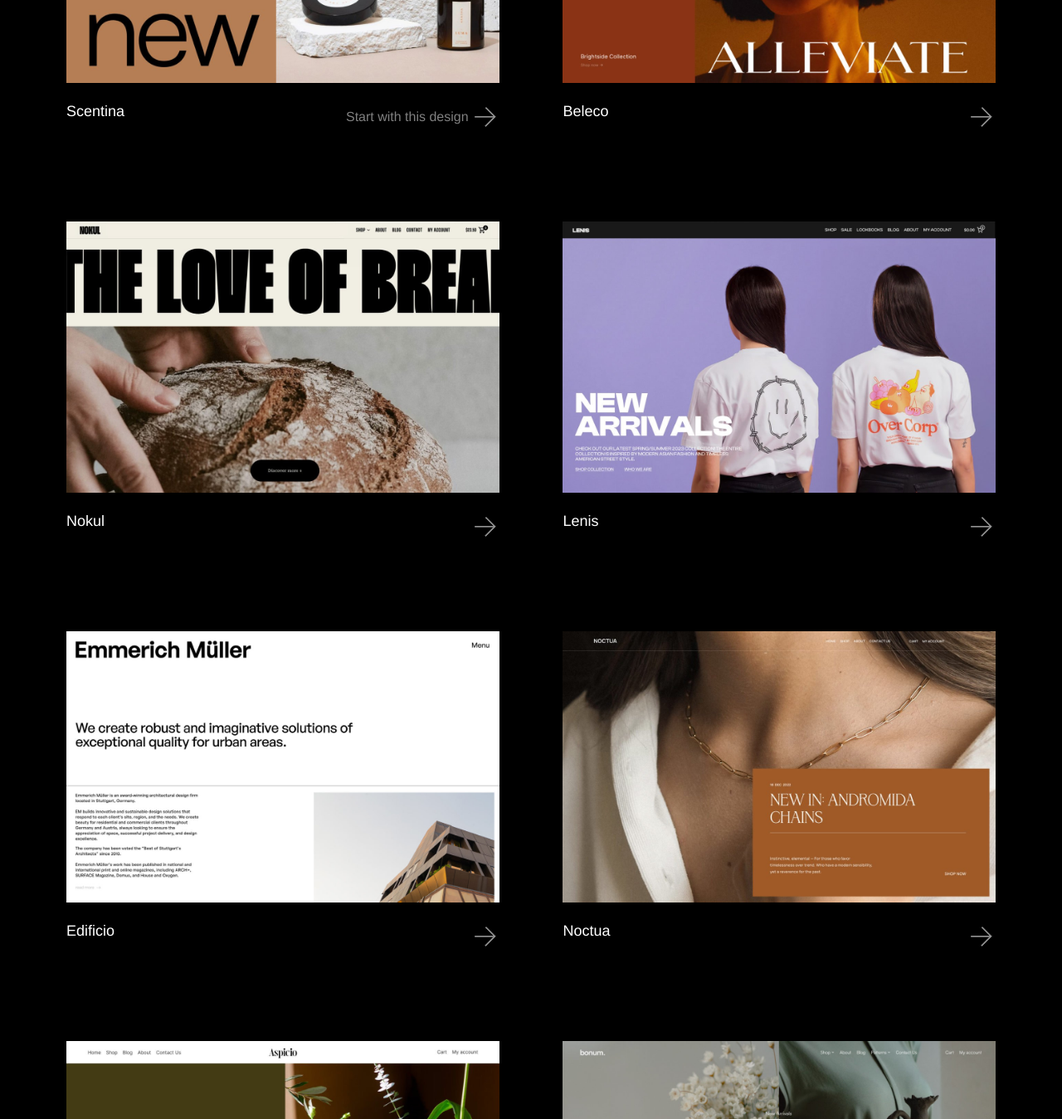
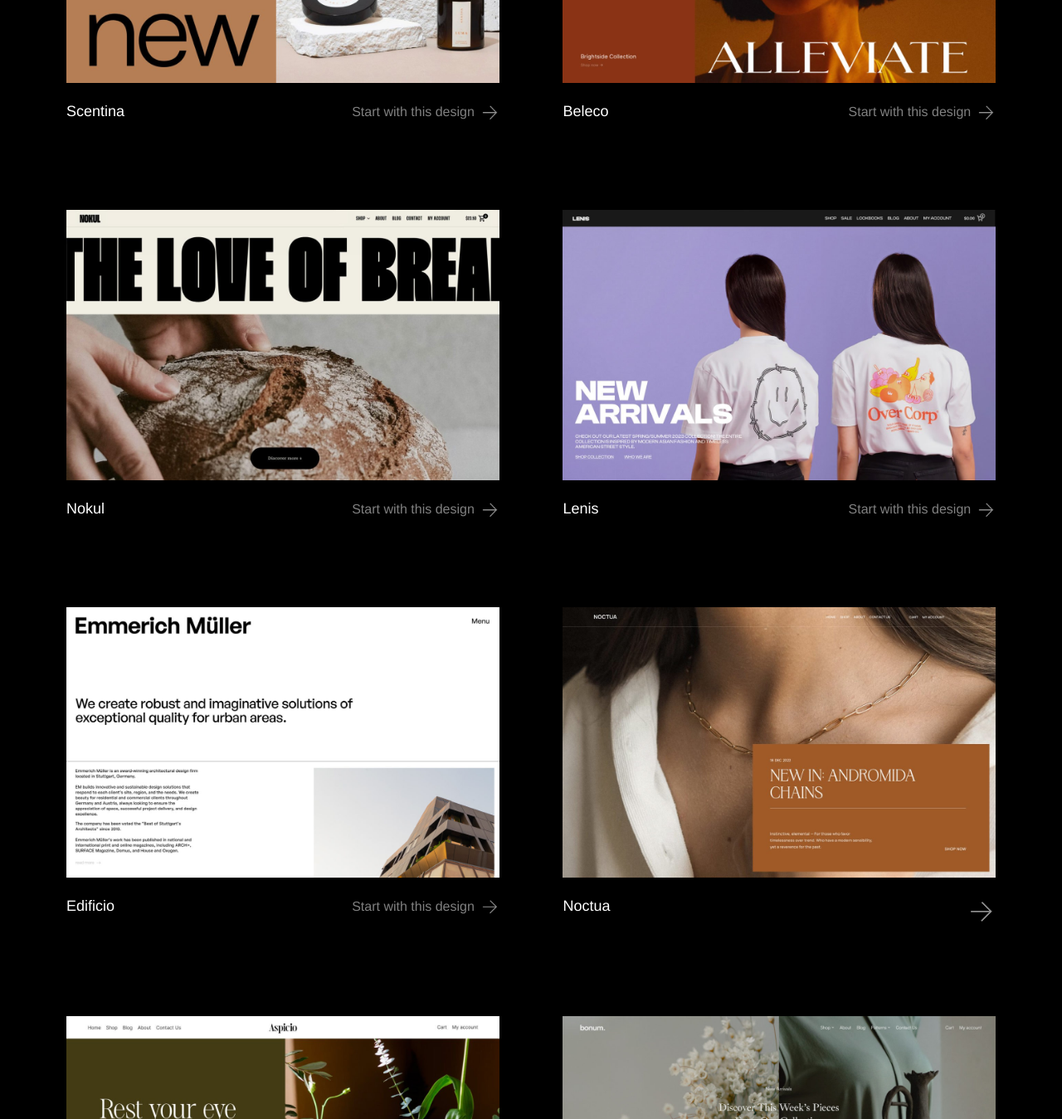
Before and after one commit to DrajerDK/ThemesKingdom, a website built with Parcel: page src/index.html in a window 1280 px wide. Shown: the part 1140-2489 px from the top of the page at 83% size. Built offline with nearby package versions, Linux system fonts and the light colour scheme.

Commit message:
fix(ThemesKingdom): fix some errors

```diff
--- a/src/index.html
+++ b/src/index.html
@@ -133,28 +133,40 @@
                     <img class="design-element__image" src="./images/design/beleco.jpg" alt="beleco">
                     <div class="design-text-block">
                         <div class="design-text-block__name">Beleco</div>
-                        <div class="design-text-block__botton-start">Start with this design <img class="design-text-block__botton-start__arrow" src="./images/arrow.png" alt="arrow"></div>
+                        <div class="design-element-button">
+                            <div class="design-element-button__botton-start">Start with this design </div>
+                            <img class="design-element-button__arrow" src="./images/arrow.png" alt="arrow">
+                        </div>
                     </div>
                 </div>
                 <div class="design-element">
                     <img class="design-element__image" src="./images/design/nokul.jpg" alt="nokul">
                     <div class="design-text-block">
                         <div class="design-text-block__name">Nokul</div>
-                        <div class="design-text-block__botton-start">Start with this design <img class="design-text-block__botton-start__arrow" src="./images/arrow.png" alt="arrow"></div>
+                        <div class="design-element-button">
+                            <div class="design-element-button__botton-start">Start with this design </div>
+                            <img class="design-element-button__arrow" src="./images/arrow.png" alt="arrow">
+                        </div>
                     </div>
                 </div>
                 <div class="design-element">
                     <img class="design-element__image" src="./images/design/lenis.jpg" alt="lenis">
                     <div class="design-text-block">
                         <div class="design-text-block__name">Lenis</div>
-                        <div class="design-text-block__botton-start">Start with this design <img class="design-text-block__botton-start__arrow" src="./images/arrow.png" alt="arrow"></div>
+                        <div class="design-element-button">
+                            <div class="design-element-button__botton-start">Start with this design </div>
+                            <img class="design-element-button__arrow" src="./images/arrow.png" alt="arrow">
+                        </div>
                     </div>
                 </div>
                 <div class="design-element">
                     <img class="design-element__image" src="./images/design/edificio.jpg" alt="edificio">
                     <div class="design-text-block">
                         <div class="design-text-block__name">Edificio</div>
-                        <div class="design-text-block__botton-start">Start with this design <img class="design-text-block__botton-start__arrow" src="./images/arrow.png" alt="arrow"></div>
+                        <div class="design-element-button">
+                            <div class="design-element-button__botton-start">Start with this design </div>
+                            <img class="design-element-button__arrow" src="./images/arrow.png" alt="arrow">
+                        </div>
                     </div>
                 </div>
                 <div class="design-element">
--- a/src/scss/design.scss
+++ b/src/scss/design.scss
@@ -146,6 +146,7 @@
                 }
                 .design-element-button {
                     display: flex;
+                    position: relative;
                     .design-element-button__botton-start {
                         color: white;
                         font-family: 'HK Guise', Helvetica, sans-serif;
@@ -154,15 +155,28 @@
                         display: flex;
                         align-items: center;
                         position: relative;
+                        cursor: pointer;
                         &:hover {
                             opacity: 1;
-                            cursor: pointer;
                         }
-                        .design-element-button__arrow {
-                            width: 25px;
+                        &:hover + .design-element-button__arrow {
+                            opacity: 1;
+                            position: relative;
+                            left: 0.6em;
                             filter: brightness(2);
-                            padding-left: 0.3em;
-
+                        }
+                    }
+                    .design-element-button__arrow {
+                        width: 25px;
+                        padding-left: 0.3em;
+                        cursor: pointer;
+                        &:hover {
+                            position: relative;
+                            left: 0.6em;
+                            filter: brightness(2);
+                        }
+                        &:hover + .design-element-button__botton-start {
+                            opacity: 1;
                         }
                     }
                 }
--- a/src/scss/footer-information.scss
+++ b/src/scss/footer-information.scss
@@ -11,6 +11,10 @@
         background-color: transparent;
         max-width: 100%;
         width: 135px;
+        cursor: pointer;
+        &:hover {
+            opacity: 0.5;
+        }
     }
     .footer-information-box {
         background-color: transparent;
```
Also changed, not shown: dist/index.html, 5 other files.
